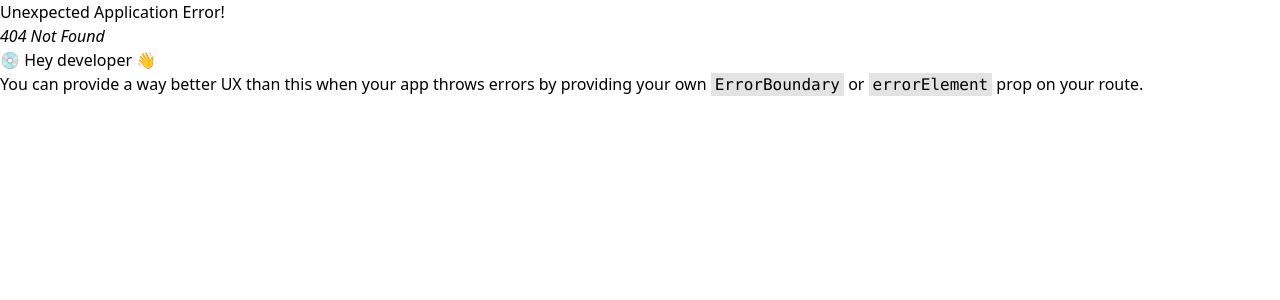
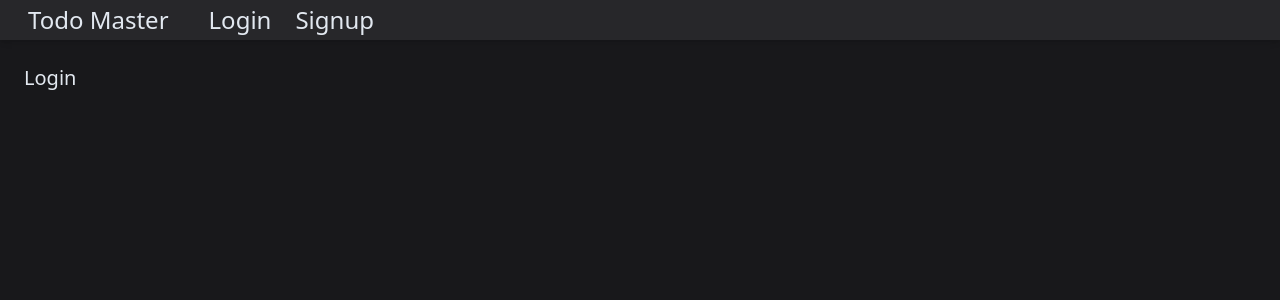
Before and after one commit to Lootmann/FSD-todo, a React (Vite) app in the folder frontend/: page /auth/login in a window 1280 px wide. Before the commit this address had no page. Shown: the top 300 px of the page. Built offline with nearby package versions, Linux system fonts and the light colour scheme.

Commit message:
frontend: ReactRouter - /auth/login, /auth/signup

```diff
--- a/frontend/package.json
+++ b/frontend/package.json
@@ -19,6 +19,7 @@
     "postcss": "^8.4.21",
     "react": "^18.2.0",
     "react-dom": "^18.2.0",
+    "react-hook-form": "^7.43.7",
     "react-router-dom": "^6.9.0",
     "react-toastify": "^9.1.1",
     "sort-by": "^1.2.0",
--- /dev/null
+++ b/frontend/src/auths/Login.tsx
@@ -0,0 +1,6 @@
+import React from "react";
+
+// TODO: login form
+export function Login() {
+  return <div>Login</div>;
+}
--- /dev/null
+++ b/frontend/src/auths/index.tsx
@@ -0,0 +1,14 @@
+import React from "react";
+import { Header } from "../components/header";
+import { Outlet } from "react-router-dom";
+
+export function Index() {
+  return (
+    <div className="h-screen flex flex-col bg-zinc-900 text-slate-200 text-xl">
+      <Header />
+      <div className="h-full flex gap-6 m-6">
+        <Outlet />
+      </div>
+    </div>
+  );
+}
--- /dev/null
+++ b/frontend/src/auths/signup.tsx
@@ -0,0 +1,6 @@
+import React from "react";
+
+// TODO: signup form
+export function Signup() {
+  return <div>Signup</div>;
+}
--- a/frontend/src/components/header.tsx
+++ b/frontend/src/components/header.tsx
@@ -1,9 +1,31 @@
 import React from "react";
+import { Link } from "react-router-dom";
 
 export function Header() {
   return (
-    <div className="bg-zinc-800 shadow-md px-6 py-1">
-      <h1 className="text-2xl">Vite + React</h1>
+    <div className="flex gap-4 items-baseline bg-zinc-800 shadow-md px-6 py-1">
+      <h1 className="text-2xl mr-4">
+        <Link
+          to={`/`}
+          className="text-2xl hover:bg-zinc-600 px-1 rounded-md transition-all"
+        >
+          Todo Master
+        </Link>
+      </h1>
+
+      <Link
+        to={`/auth/login`}
+        className="text-2xl hover:bg-zinc-600 px-1 rounded-md transition-all"
+      >
+        Login
+      </Link>
+
+      <Link
+        to={`/auth/signup`}
+        className="text-2xl hover:bg-zinc-600 px-1 rounded-md transition-all"
+      >
+        Signup
+      </Link>
     </div>
   );
 }
--- a/frontend/src/components/sidebar.tsx
+++ b/frontend/src/components/sidebar.tsx
@@ -10,7 +10,7 @@ export function Sidebar() {
         <li className="hover:bg-zinc-700 px-1 my-1 rounded-md">hoge</li>
       </ul>
 
-      <div className="my-4">
+      <div className="my-6">
         <h2 className="">Project</h2>
       </div>
     </div>
```
Also changed, not shown: frontend/src/main.tsx (+17 -0 lines), 1 other file (tests, documents, lock files or other folders).
